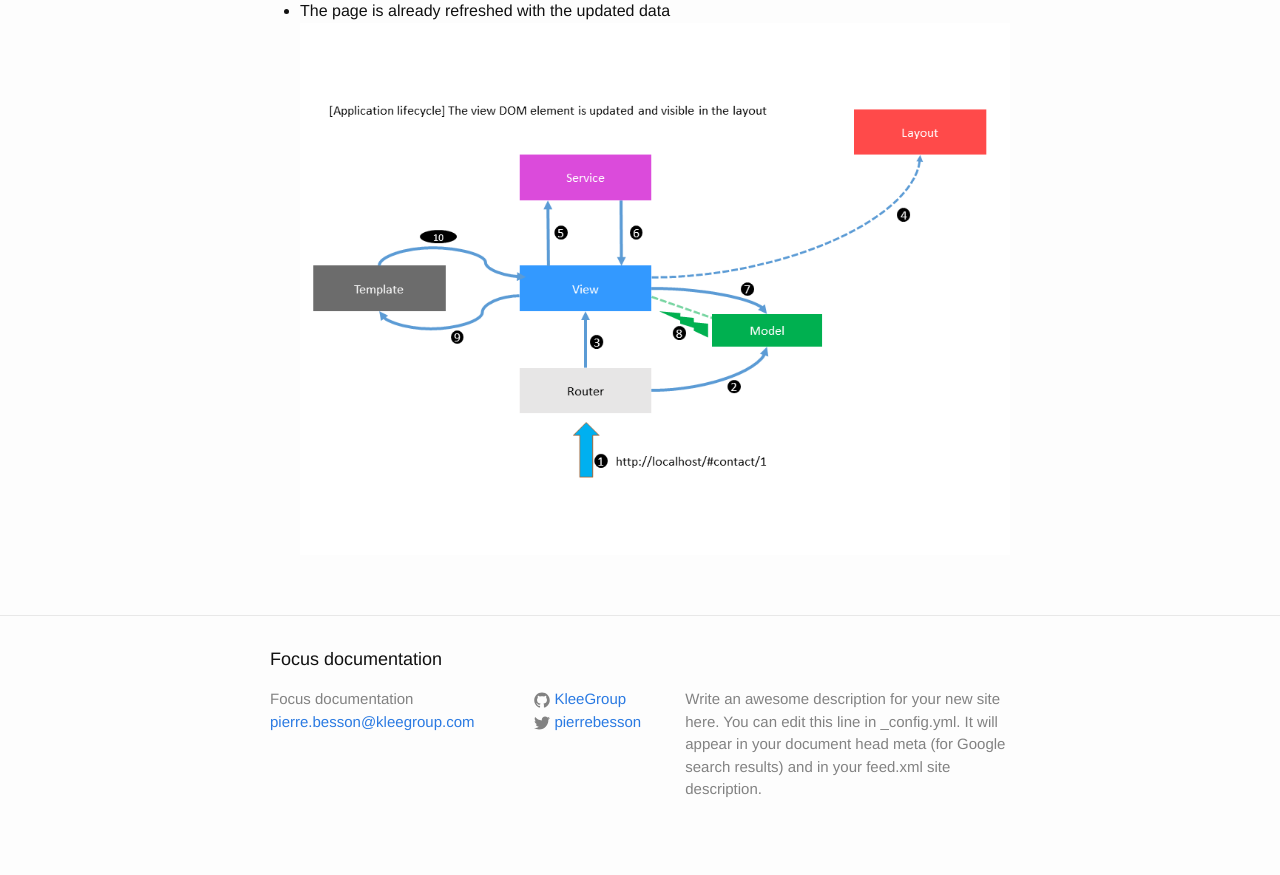
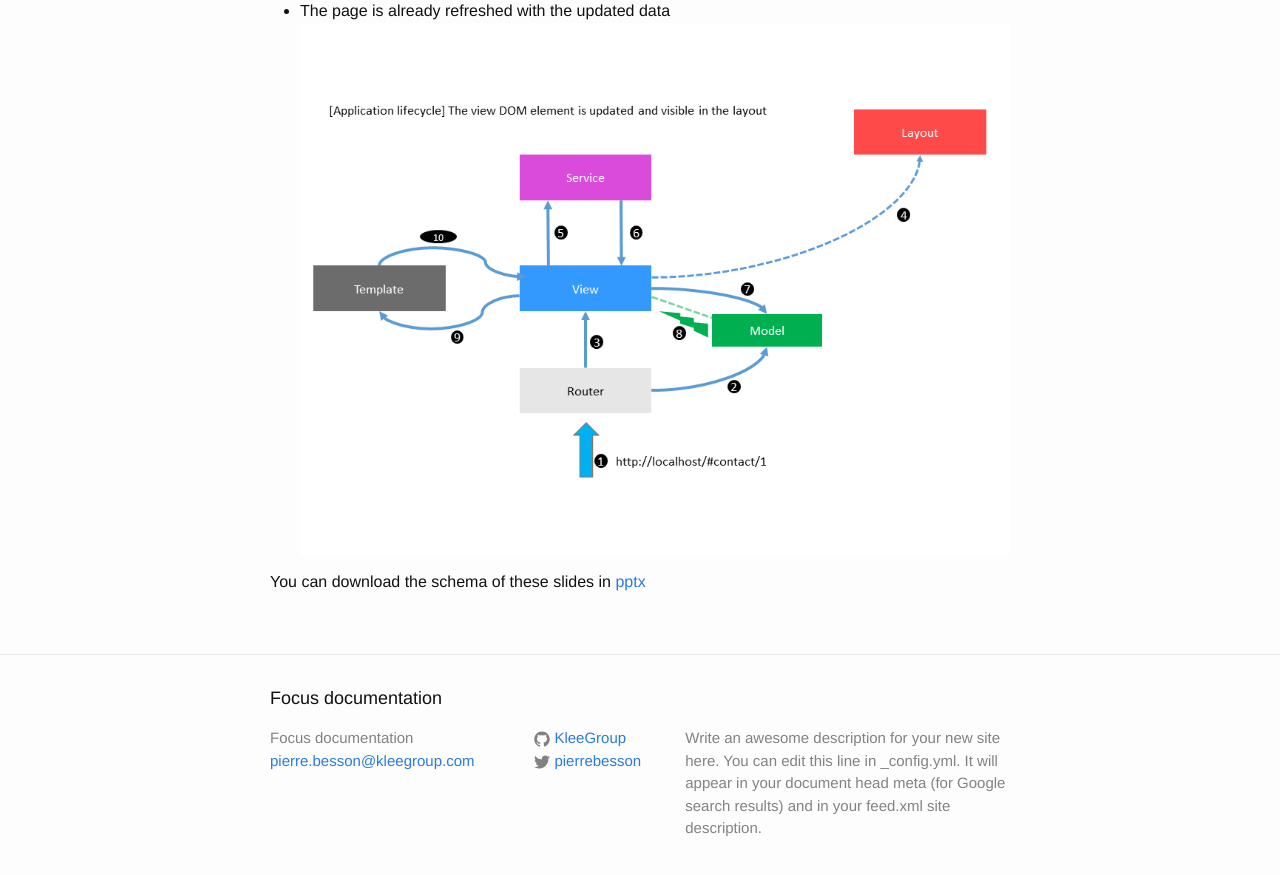
Before and after one commit to klee-contrib/focus-docs, a Jekyll site: the page built from _posts/2014-11-15-application-lifecycle.md, in a window 1280 px wide and 900 px high, scrolled down 5894 px. Shown: the top 875 px of the window. Built offline with Jekyll 4.4.1, drawn with Linux system fonts in a browser that asks for light colours.

Commit message:
Update download link.

```diff
--- a/_posts/2014-11-15-application-lifecycle.md
+++ b/_posts/2014-11-15-application-lifecycle.md
@@ -60,3 +60,6 @@ categories: jekyll update
 * The view update its `el` property
 * The page is already refreshed with the updated data
 ![LifeCycle_10]({{ site.url }}/assets/life_cycle_10.PNG)
+
+
+You can download the schema of these slides in  [pptx]({{ site.url }}/assets/focus_lifecycle_schema.pptx)
```
